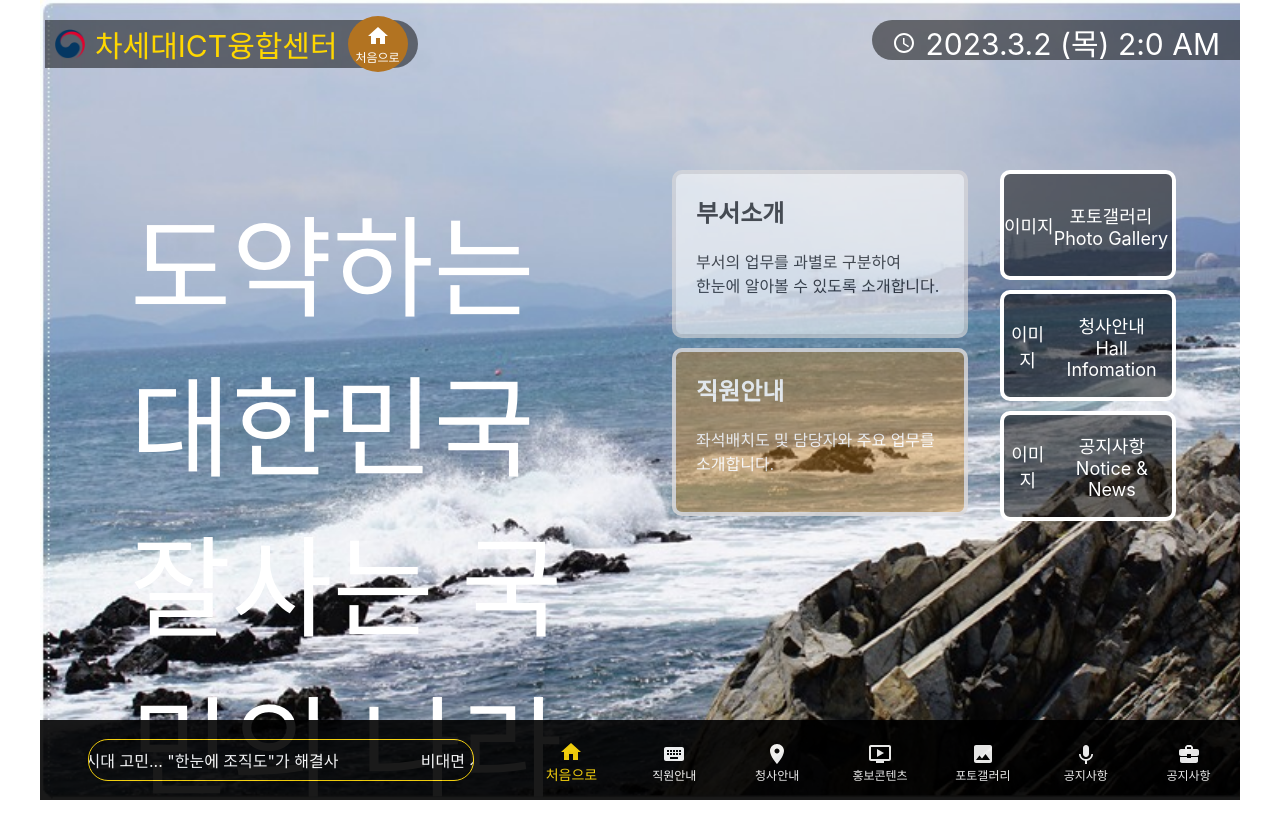
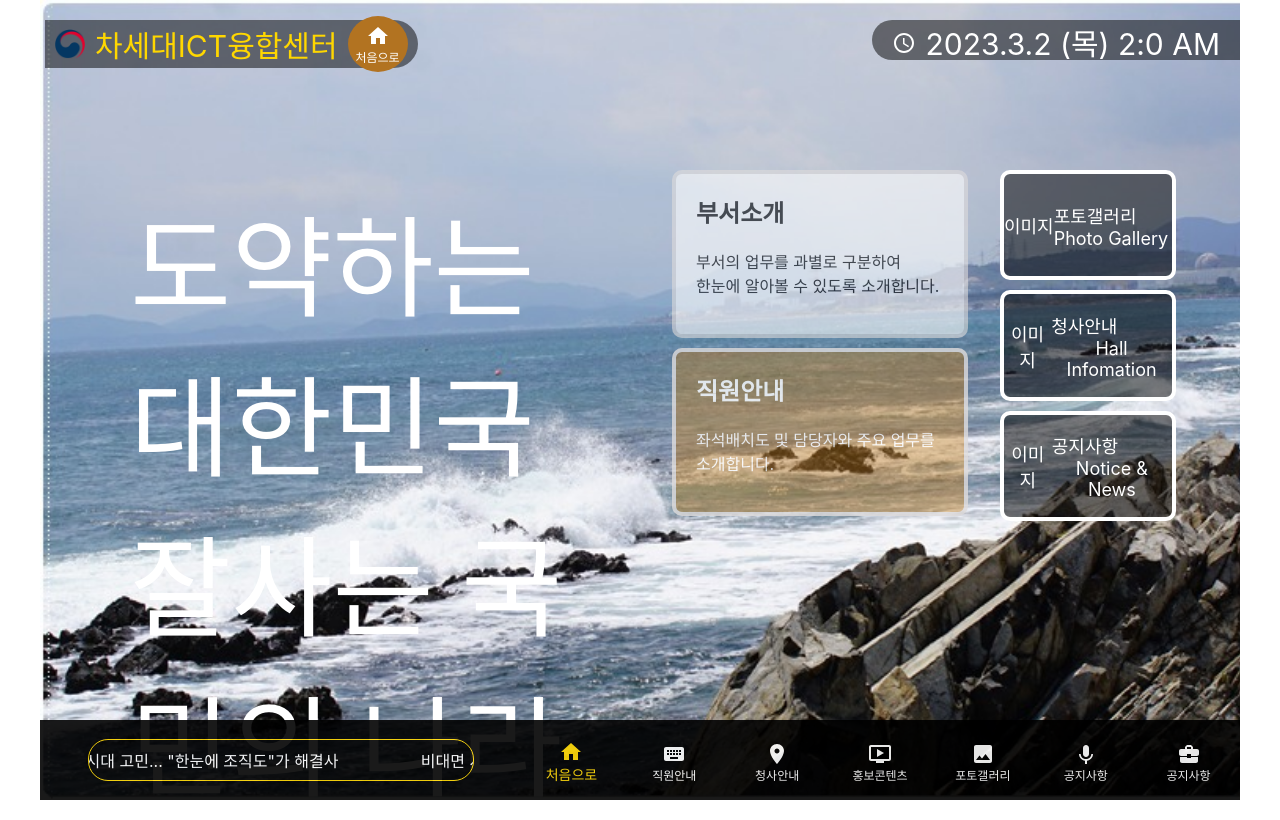
Before and after one commit to ChoiTobin/test, a React (Create React App) app: page / in a window 1280 px wide. Built offline with nearby package versions, Linux system fonts and the light colour scheme; a web font is replaced by a local one.

Commit message:
main put

```diff
--- a/src/pages/Home.js
+++ b/src/pages/Home.js
@@ -46,21 +46,21 @@
                       <div className='box10'  style={{display:"flex",color:"white",textAlign:"center",alignItems:"center",fontSize:"18px"}}>
                         <div>이미지</div>
                         <div>
-                          <div>포토갤러리</div>
+                          <div style={{textAlign:"left"}}>포토갤러리</div>
                           <div>Photo Gallery</div>
                         </div>
                       </div>
                       <div className='box11' style={{display:"flex",color:"white",textAlign:"center",alignItems:"center",fontSize:"18px"}}>
                         <div>이미지</div>
                         <div>
-                          <div>청사안내</div>
+                          <div style={{textAlign:"left"}}>청사안내</div>
                           <div>Hall Infomation</div>
                         </div>
                       </div>
                       <div className='box12' style={{display:"flex",color:"white",textAlign:"center",alignItems:"center" ,fontSize:"18px"}}>
                         <div>이미지</div>
                         <div>
-                          <div>공지사항</div>
+                          <div style={{textAlign:"left"}}>공지사항</div>
                           <div>Notice & News</div>
                         </div>
                       </div>
```
